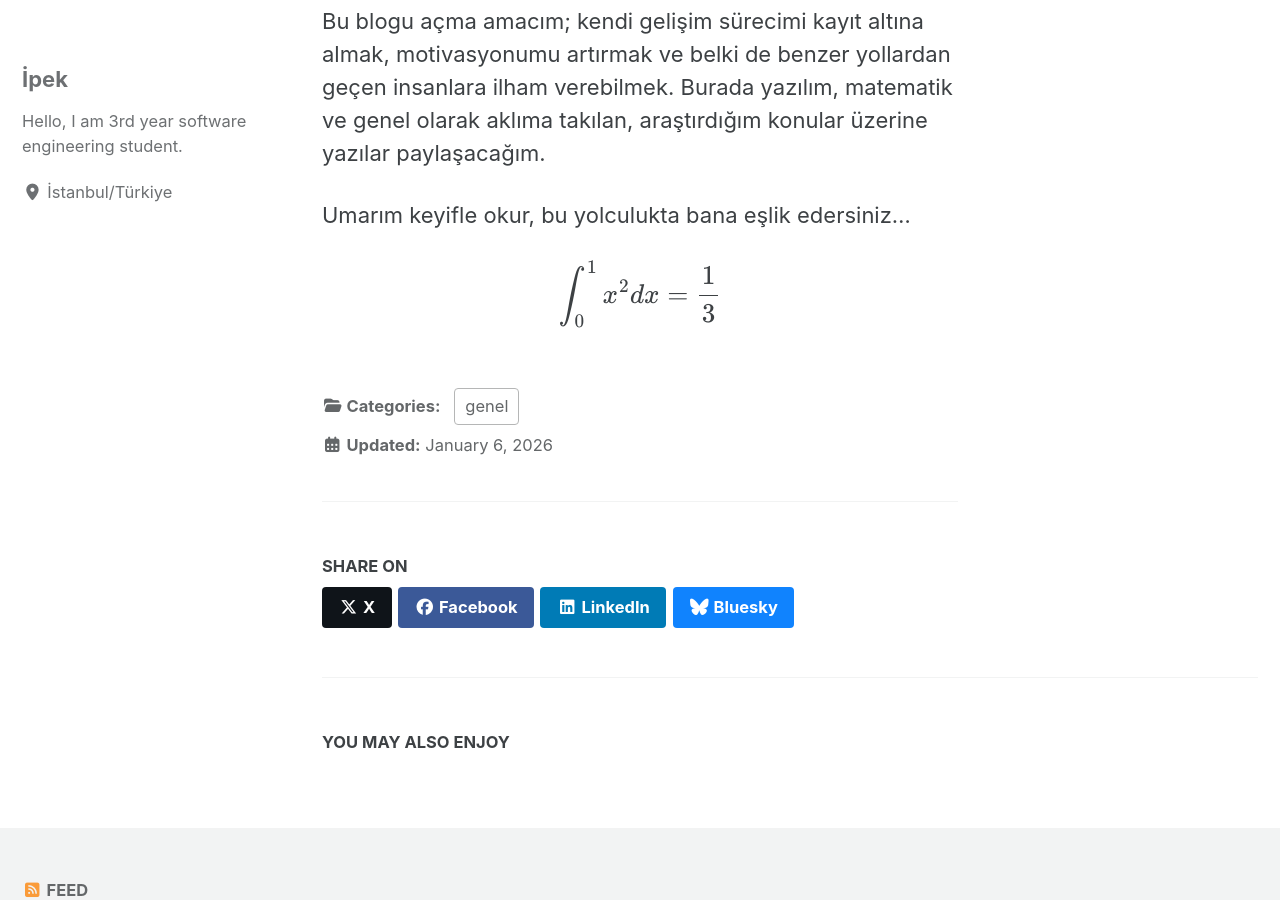
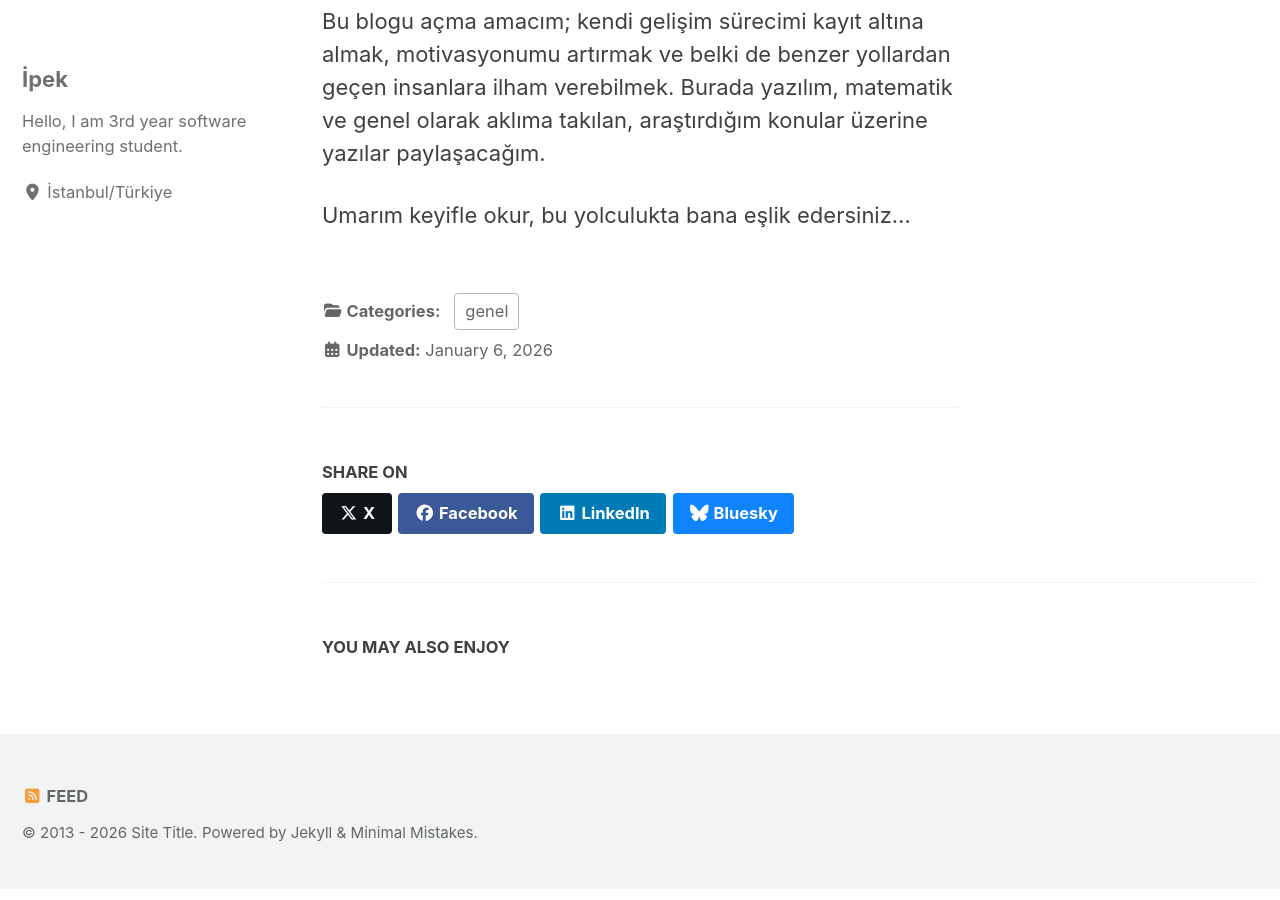
Before and after one commit to ipekk191/ipekk191.github.io, a Jekyll site: the page built from _posts/2026-01-06-ilk-yazim.md, in a window 1280 px wide and 900 px high, scrolled down 710 px. Built offline with Jekyll 4.4.1, drawn with Linux system fonts in a browser that asks for light colours; cached includes are drawn as plain includes.

Commit message:
Update 2026-01-06-ilk-yazim.md

```diff
--- a/_posts/2026-01-06-ilk-yazim.md
+++ b/_posts/2026-01-06-ilk-yazim.md
@@ -13,8 +13,3 @@ Boş zamanlarımda sporla ilgilenmeyi seviyorum. Aynı zamanda yeni şeyler öğ
 Bu blogu açma amacım; kendi gelişim sürecimi kayıt altına almak, motivasyonumu artırmak ve belki de benzer yollardan geçen insanlara ilham verebilmek. Burada yazılım, matematik ve genel olarak aklıma takılan, araştırdığım konular üzerine yazılar paylaşacağım.
 
 Umarım keyifle okur, bu yolculukta bana eşlik edersiniz...
-
-
-$$
-\int_0^1 x^2 dx = \frac{1}{3}
-$$
```
